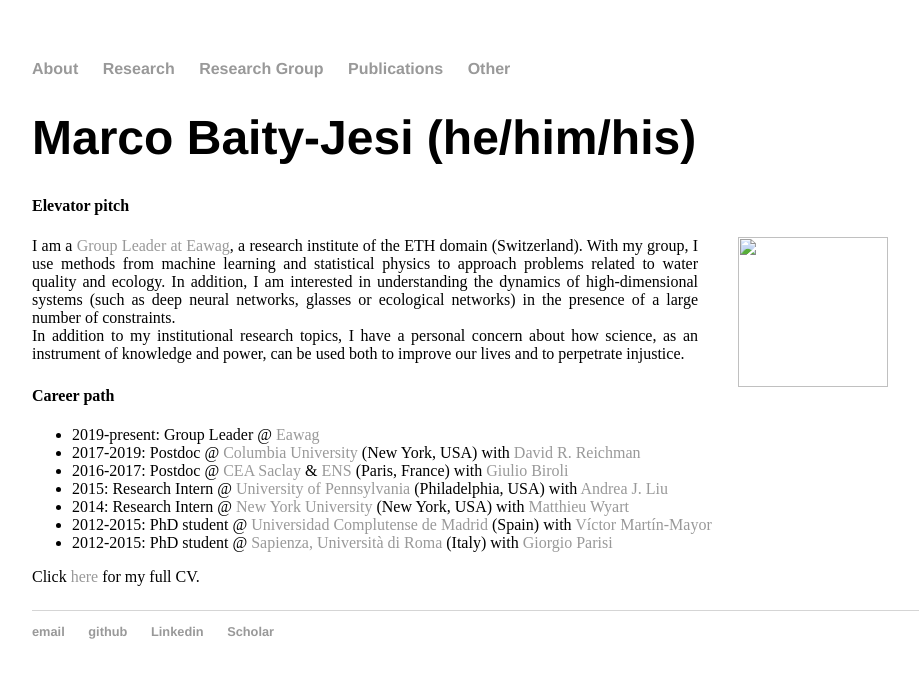
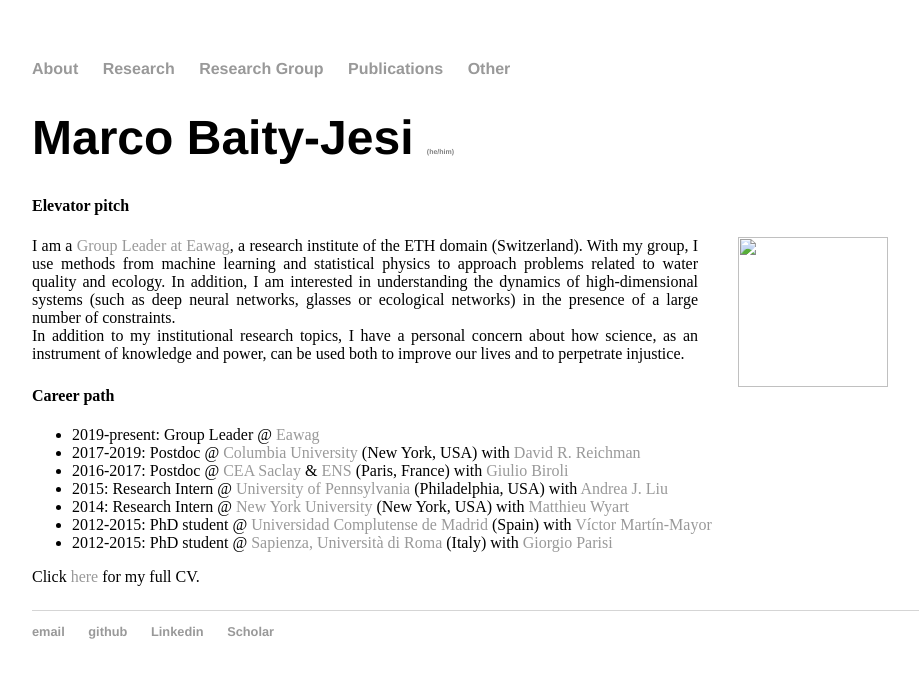
Before and after one commit to mbaityje/mbaityje.github.io, a Jekyll site: the page built from index.html, in a window 1280 px wide. Shown: the top 678 px of the page, without its empty margins (160-1079 px from the left). Built offline with Jekyll 4.4.1, drawn with Linux system fonts in a browser that asks for light colours.

Commit message:
Content changes

```diff
--- a/index.html
+++ b/index.html
@@ -3,7 +3,7 @@
 title: Marco BAITY JESI - Group Leader @ Eawag
 ---
 <div class="blurb">
-	<h1>Marco Baity-Jesi <span color="grey">(he/him/his)</span></h1>
+	<h1>Marco Baity-Jesi <span style="font-size:7px; color:grey">(he/him)</span></h1>
 	<!-- <img src="https://www.eawag.ch/fileadmin/user_upload/tx_userprofiles/profileImages/baityjma.jpg" width="150" height="150" alt="" style="float:right; border:solid #FFF 40px"> -->
 	<img src="{{site.url}}/_images/myself.jpg" width="150" height="150" alt="" style="float:right; border:solid #FFF 40px">
 	<p style="text-align: justify;">
```
